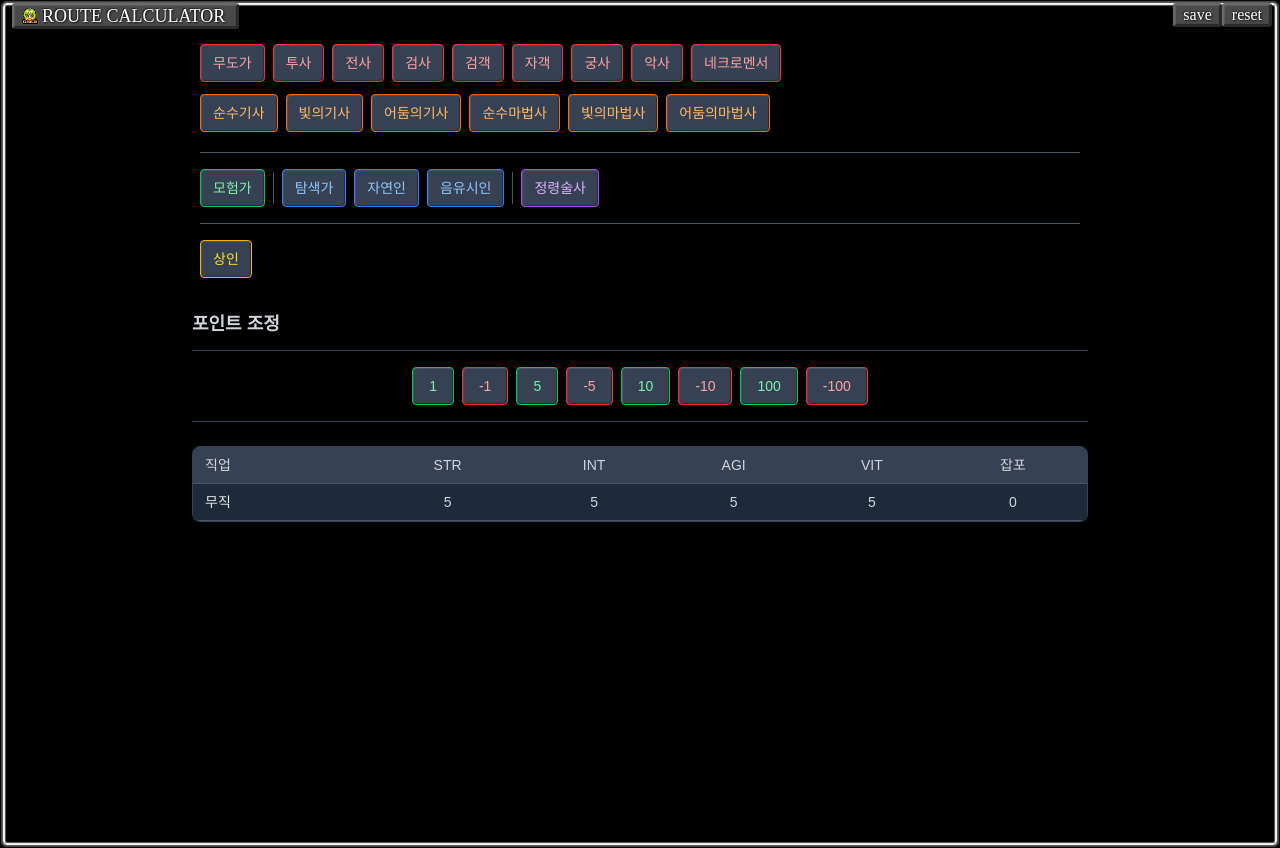
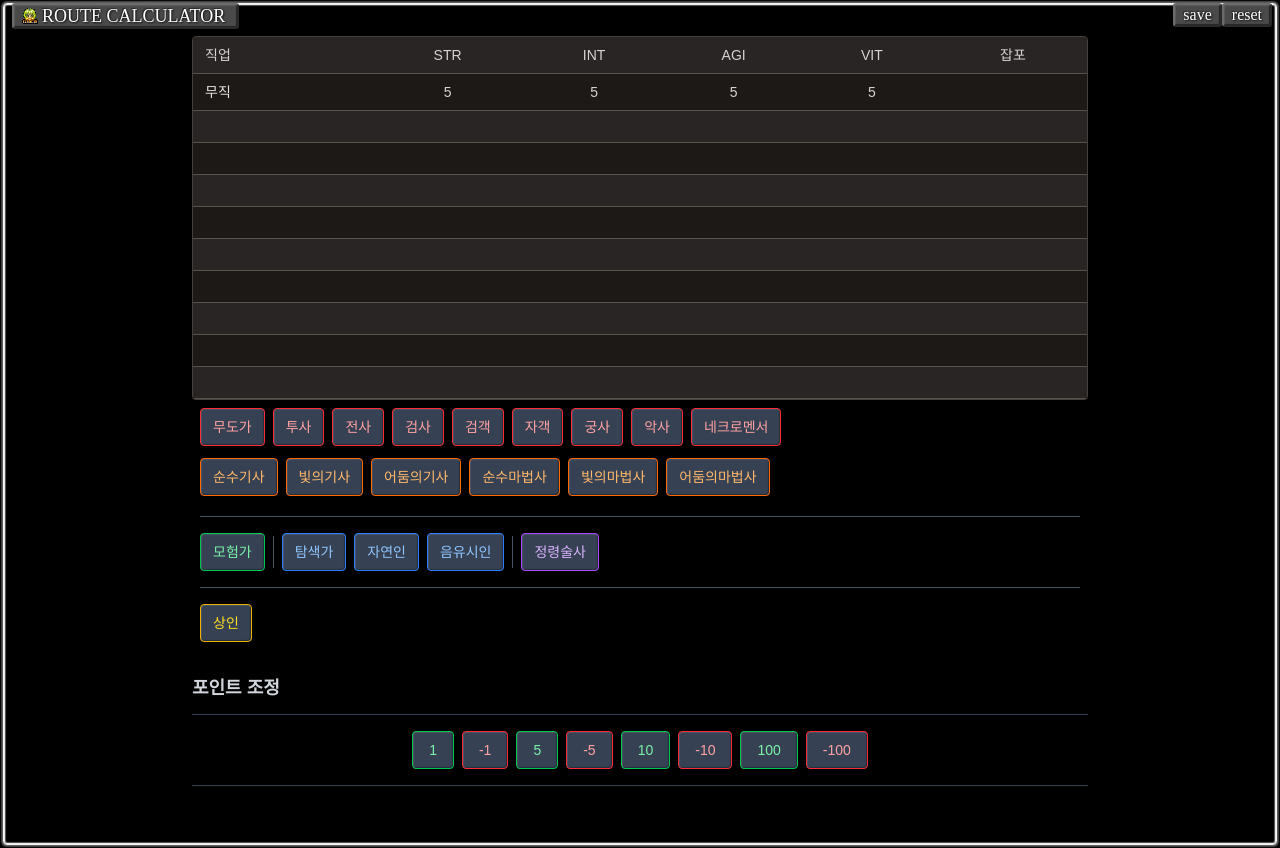
Before and after one commit to ktseo41/route-calculator, a React (Vite) app: page / in a window 1280 px wide. Built offline with nearby package versions, Linux system fonts and the light colour scheme; a web font is replaced by a local one.

Commit message:
feat: 테이블 위치를 옮기고 색을 변경하고, 기본 10열을 추가

```diff
--- a/src/App.tsx
+++ b/src/App.tsx
@@ -196,6 +196,80 @@ export default function App() {
     <ElanBox className="pretendard">
       <Title />
       <div className="max-w-4xl mx-auto min-h-screen">
+        {/* Results Table Section */}
+        <section>
+          <div className="bg-stone-900 rounded-sm shadow-sm overflow-hidden border border-stone-700">
+            <div className="overflow-x-auto">
+              <table className="w-full text-xs sm:text-sm">
+                <thead className="bg-stone-800">
+                  <tr>
+                    <th className="px-2 sm:px-3 py-2 text-left font-medium text-stone-300 border-b border-stone-600 text-sm">
+                      직업
+                    </th>
+                    <th className="px-1 sm:px-2 py-2 text-center font-medium text-stone-300 border-b border-stone-600 text-sm">
+                      STR
+                    </th>
+                    <th className="px-1 sm:px-2 py-2 text-center font-medium text-stone-300 border-b border-stone-600 text-sm">
+                      INT
+                    </th>
+                    <th className="px-1 sm:px-2 py-2 text-center font-medium text-stone-300 border-b border-stone-600 text-sm">
+                      AGI
+                    </th>
+                    <th className="px-1 sm:px-2 py-2 text-center font-medium text-stone-300 border-b border-stone-600 text-sm">
+                      VIT
+                    </th>
+                    <th className="px-1 sm:px-2 py-2 text-center font-medium text-stone-300 border-b border-stone-600 text-sm">
+                      잡포
+                    </th>
+                  </tr>
+                </thead>
+                <tbody>
+                  {Array.from(
+                    { length: Math.max(10, rLL.getAllNodes().length) },
+                    (_, index) => {
+                      const routeNode = rLL.get(index);
+                      return (
+                        <tr
+                          key={uuidv4()}
+                          className={
+                            index % 2 === 0 ? "bg-stone-900" : "bg-stone-800"
+                          }
+                          id={`${index}`}
+                          onClick={(event: MouseEvent) => {
+                            if (routeNode) {
+                              setSelectedNode(rLL.get(+event.currentTarget.id));
+                              setSelectedNodeIdx(+event.currentTarget.id);
+                            }
+                          }}
+                        >
+                          <td className="px-2 sm:px-3 py-2 h-8 font-medium text-stone-200 border-b border-stone-600 text-sm whitespace-nowrap cursor-pointer">
+                            {routeNode?.job || ""}
+                          </td>
+                          <td className="px-1 sm:px-2 py-2 h-8 text-center text-stone-300 border-b border-stone-600 text-sm cursor-pointer">
+                            {routeNode?.stats.STR || ""}
+                          </td>
+                          <td className="px-1 sm:px-2 py-2 h-8 text-center text-stone-300 border-b border-stone-600 text-sm cursor-pointer">
+                            {routeNode?.stats.INT || ""}
+                          </td>
+                          <td className="px-1 sm:px-2 py-2 h-8 text-center text-stone-300 border-b border-stone-600 text-sm cursor-pointer">
+                            {routeNode?.stats.AGI || ""}
+                          </td>
+                          <td className="px-1 sm:px-2 py-2 h-8 text-center text-stone-300 border-b border-stone-600 text-sm cursor-pointer">
+                            {routeNode?.stats.VIT || ""}
+                          </td>
+                          <td className="px-1 sm:px-2 py-2 h-8 text-center text-stone-300 border-b border-stone-600 text-sm cursor-pointer">
+                            {routeNode?.jobPo || ""}
+                          </td>
+                        </tr>
+                      );
+                    }
+                  )}
+                </tbody>
+              </table>
+            </div>
+          </div>
+        </section>
+
         {/* Utility Bar */}
         <div className="absolute right-2 top-[3px] flex">
           <ElanButton
@@ -214,6 +288,7 @@ export default function App() {
           </ElanButton>
           <ElanButton onClick={reset}>reset</ElanButton>
         </div>
+
         {/* Job Selection Section */}
         <section className="mb-6 disable-double-tap">
           <div className="p-2">
@@ -346,74 +421,6 @@ export default function App() {
           </div>
         </section>
 
-        {/* Results Table Section */}
-        <section>
-          <div className="bg-gray-800 rounded-lg shadow-sm overflow-hidden border border-gray-700">
-            <div className="overflow-x-auto">
-              <table className="w-full text-xs sm:text-sm">
-                <thead className="bg-gray-700">
-                  <tr>
-                    <th className="px-2 sm:px-3 py-2 text-left font-medium text-gray-300 border-b border-gray-600">
-                      직업
-                    </th>
-                    <th className="px-1 sm:px-2 py-2 text-center font-medium text-gray-300 border-b border-gray-600">
-                      STR
-                    </th>
-                    <th className="px-1 sm:px-2 py-2 text-center font-medium text-gray-300 border-b border-gray-600">
-                      INT
-                    </th>
-                    <th className="px-1 sm:px-2 py-2 text-center font-medium text-gray-300 border-b border-gray-600">
-                      AGI
-                    </th>
-                    <th className="px-1 sm:px-2 py-2 text-center font-medium text-gray-300 border-b border-gray-600">
-                      VIT
-                    </th>
-                    <th className="px-1 sm:px-2 py-2 text-center font-medium text-gray-300 border-b border-gray-600">
-                      잡포
-                    </th>
-                  </tr>
-                </thead>
-                <tbody>
-                  {rLL.getAllNodes().map((routeNode, index) => {
-                    return (
-                      <tr
-                        key={uuidv4()}
-                        className={
-                          index % 2 === 0 ? "bg-gray-800" : "bg-gray-750"
-                        }
-                        id={`${index}`}
-                        onClick={(event: MouseEvent) => {
-                          setSelectedNode(rLL.get(+event.currentTarget.id));
-                          setSelectedNodeIdx(+event.currentTarget.id);
-                        }}
-                      >
-                        <td className="px-2 sm:px-3 py-2 font-medium text-gray-200 border-b border-gray-600 text-xs sm:text-sm whitespace-nowrap cursor-pointer">
-                          {routeNode?.job}
-                        </td>
-                        <td className="px-1 sm:px-2 py-2 text-center text-gray-300 border-b border-gray-600 cursor-pointer">
-                          {routeNode?.stats.STR}
-                        </td>
-                        <td className="px-1 sm:px-2 py-2 text-center text-gray-300 border-b border-gray-600 cursor-pointer">
-                          {routeNode?.stats.INT}
-                        </td>
-                        <td className="px-1 sm:px-2 py-2 text-center text-gray-300 border-b border-gray-600 cursor-pointer">
-                          {routeNode?.stats.AGI}
-                        </td>
-                        <td className="px-1 sm:px-2 py-2 text-center text-gray-300 border-b border-gray-600 cursor-pointer">
-                          {routeNode?.stats.VIT}
-                        </td>
-                        <td className="px-1 sm:px-2 py-2 text-center text-gray-300 border-b border-gray-600 cursor-pointer">
-                          {routeNode?.jobPo}
-                        </td>
-                      </tr>
-                    );
-                  })}
-                </tbody>
-              </table>
-            </div>
-          </div>
-        </section>
-
         <Modal
           isActive={isModalActive}
           setIsActive={setIsModalActive}
```
